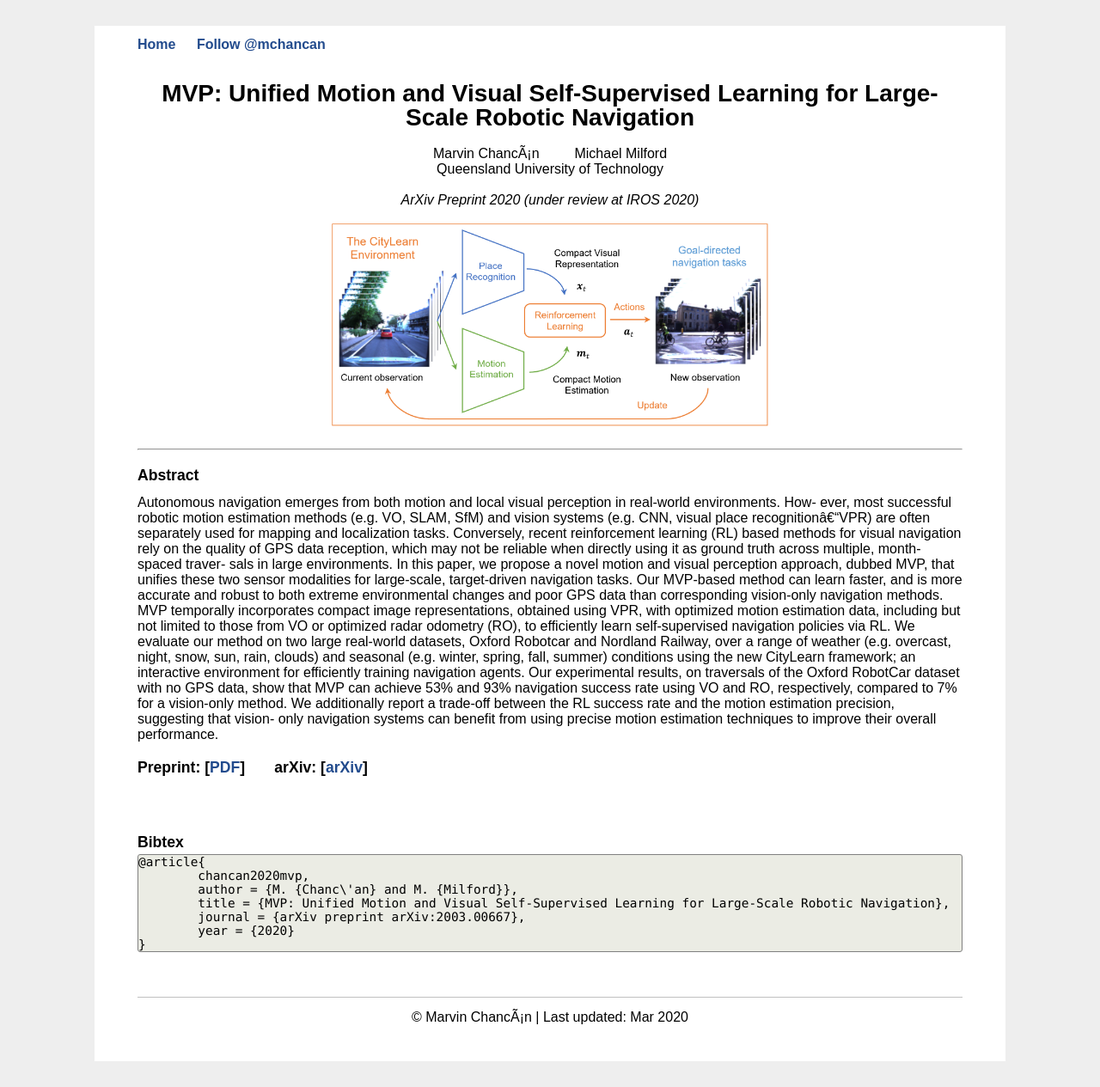
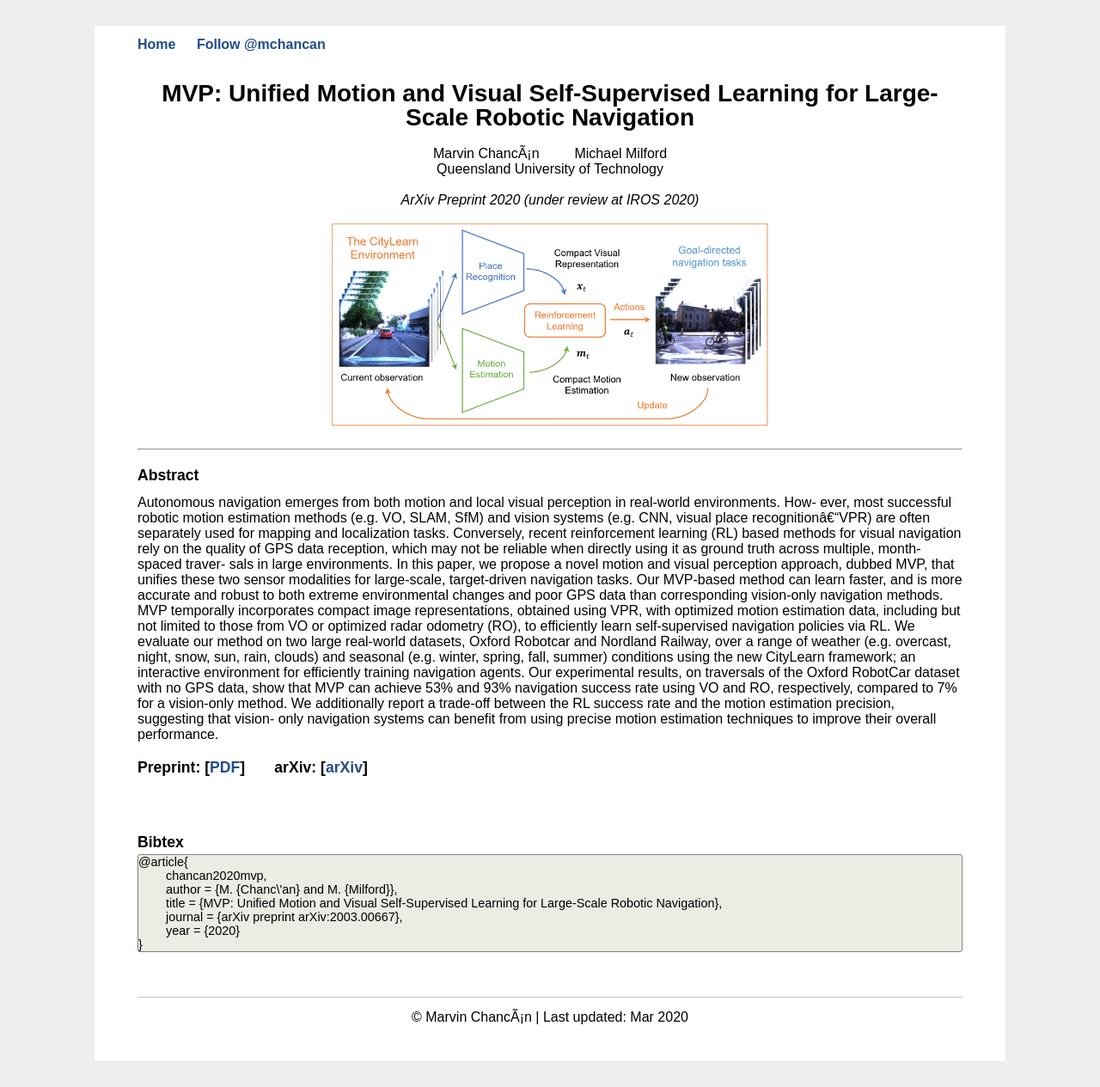
Before and after one commit to mchancan/mchancan.github.io, a Jekyll site: the page built from projects/MVP/index.html, in a window 1280 px wide. Shown: the whole page at 86% size. Built offline with Jekyll 4.4.1, drawn with Linux system fonts in a browser that asks for light colours; comment, search, counter and statistics services are not loaded.

Commit message:
Update main.css

```diff
--- a/css/main.css
+++ b/css/main.css
@@ -15,7 +15,7 @@ body {
 nav ul, footer ul {
     /*<--.font-family:'Helvetica', 'Arial', 'Sans-Serif';*/
     /*font-family: "Helvetica", Helvetica, sans-serif;*/
-    font-family: "Montserrat", sans-serif;
+    font-family: "Montserrat", Montserrat, sans-serif;
     padding: 0px;
     list-style: none;
     font-weight: bold;
@@ -31,7 +31,7 @@ html {
 body {
   /*font-family: Georgia, Helvetica, Arial, Verdana, san-serif, Times;*/
   /*font-family: "Helvetica", Helvetica, sans-serif;*/
-  font-family: "Montserrat", sans-serif;
+  font-family: "Montserrat",  Montserrat, sans-serif;
   /*font-size: 14px;
   font-size: 16px;
   line-height: 1.5;*/
@@ -88,7 +88,8 @@ tt {
 
 pre, tt {
 	font-size: 90%;
-	font-family: monaco, monospace;
+	/*font-family: monaco, monospace;*/
+	font-family: "Montserrat",  Montserrat, sans-serif;
 }
 
 pre {
```
